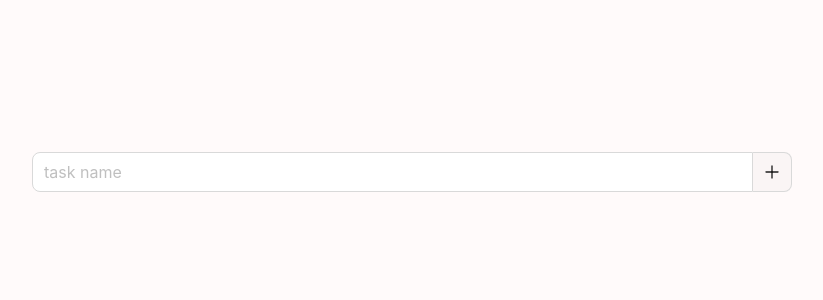
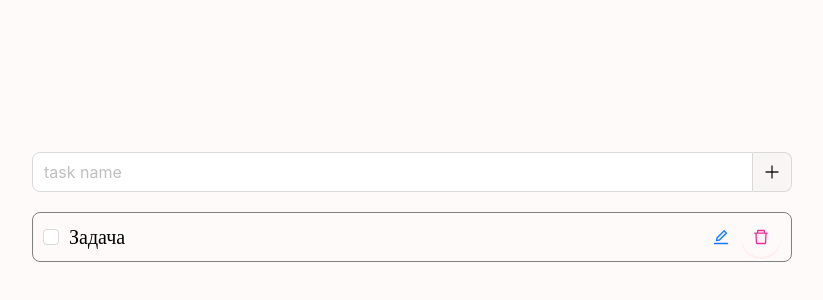
Before and after one commit to hryashik/todo, a React (Vite) app: page / in a window 1280 px wide. Shown: the part 48-348 px from the top of the page, without its empty margins (228-1051 px from the left). Built offline with nearby package versions, Linux system fonts and the light colour scheme.

Commit message:
add checkbox in task

```diff
--- a/package.json
+++ b/package.json
@@ -12,7 +12,8 @@
     "@ant-design/icons": "^5.0.1",
     "antd": "^5.4.1",
     "react": "^18.2.0",
-    "react-dom": "^18.2.0"
+    "react-dom": "^18.2.0",
+    "sass": "^1.61.0"
   },
   "devDependencies": {
     "@types/react": "^18.0.28",
--- /dev/null
+++ b/src/modules/TaskModule/components/Task/Task.module.scss
@@ -0,0 +1,23 @@
+.main {
+    height: 50px;
+    padding: 5px 10px;
+    display: flex;
+    align-items: center;
+    justify-content: space-between;
+    border: 1px solid grey;
+    font-size: 20px;
+    border-radius: 8px;
+}
+
+.title {
+    display: flex;
+
+    p {
+        margin-left: 10px;
+    }
+}
+
+.buttons {
+    display: flex;
+    align-items: center;
+}
--- a/src/modules/TaskModule/components/Task/Task.tsx
+++ b/src/modules/TaskModule/components/Task/Task.tsx
@@ -0,0 +1,30 @@
+import React from 'react'
+import styles from './Task.module.scss'
+import { Button, Checkbox, Tooltip } from 'antd'
+import { DeleteTwoTone, EditOutlined, EditTwoTone } from '@ant-design/icons'
+import DeleteButton from '../../ui/DeleteButton/DeleteButton'
+import EditButton from '../../ui/EditButton/EditButton'
+
+interface IProps {
+    title: String
+}
+
+function Task(/* { title }: IProps */) {
+    return (
+        <div className={styles.main}>
+            <div className={styles.title}>
+                <Checkbox />
+                <div>
+                    <p>Задача</p>
+                </div>
+            </div>
+
+            <div className={styles.buttons}>
+                <EditButton />
+                <DeleteButton />
+            </div>
+        </div>
+    )
+}
+
+export default Task
--- a/src/modules/TaskModule/index.tsx
+++ b/src/modules/TaskModule/index.tsx
@@ -1,9 +1,11 @@
+import Task from './components/Task/Task'
 import MyInput from './ui/MyInputs/MyInput'
 
 function TaskModule() {
     return (
         <div>
             <MyInput />
+            <Task />
         </div>
     )
 }
--- /dev/null
+++ b/src/modules/TaskModule/ui/DeleteButton/DeleteButton.tsx
@@ -0,0 +1,23 @@
+import { DeleteTwoTone, QuestionCircleOutlined } from '@ant-design/icons'
+import { Button, Popconfirm, Tooltip } from 'antd'
+
+const DeleteButton: React.FC = () => (
+    <Popconfirm
+        okText='Удалить'
+        cancelText='Отмена'
+        title='Удаление задачи'
+        description='Вы уверены, что хотите удалить задачу?'
+        icon={<QuestionCircleOutlined style={{ color: 'red' }} />}>
+        <Tooltip title='Удалить'>
+            <Button
+                size='large'
+                type='ghost'
+                shape='circle'
+                danger={true}
+                icon={<DeleteTwoTone twoToneColor='#eb2f96' />}
+            />
+        </Tooltip>
+    </Popconfirm>
+)
+
+export default DeleteButton
--- /dev/null
+++ b/src/modules/TaskModule/ui/EditButton/EditButton.tsx
@@ -0,0 +1,18 @@
+import { EditTwoTone } from '@ant-design/icons'
+import { Button, Tooltip } from 'antd'
+import React from 'react'
+
+function EditButton() {
+    return (
+        <Tooltip title='Изменить'>
+            <Button
+                size='large'
+                type='ghost'
+                shape='circle'
+                icon={<EditTwoTone />}
+            />
+        </Tooltip>
+    )
+}
+
+export default EditButton
--- a/src/modules/TaskModule/ui/MyInputs/MyInput.tsx
+++ b/src/modules/TaskModule/ui/MyInputs/MyInput.tsx
@@ -9,7 +9,7 @@ function MyInput() {
     }
 
     return (
-        <div>
+        <div style={{ marginBottom: '20px' }}>
             <Input
                 size='large'
                 placeholder='task name'
```
Also changed, not shown: 1 other file (tests, documents, lock files or other folders).
